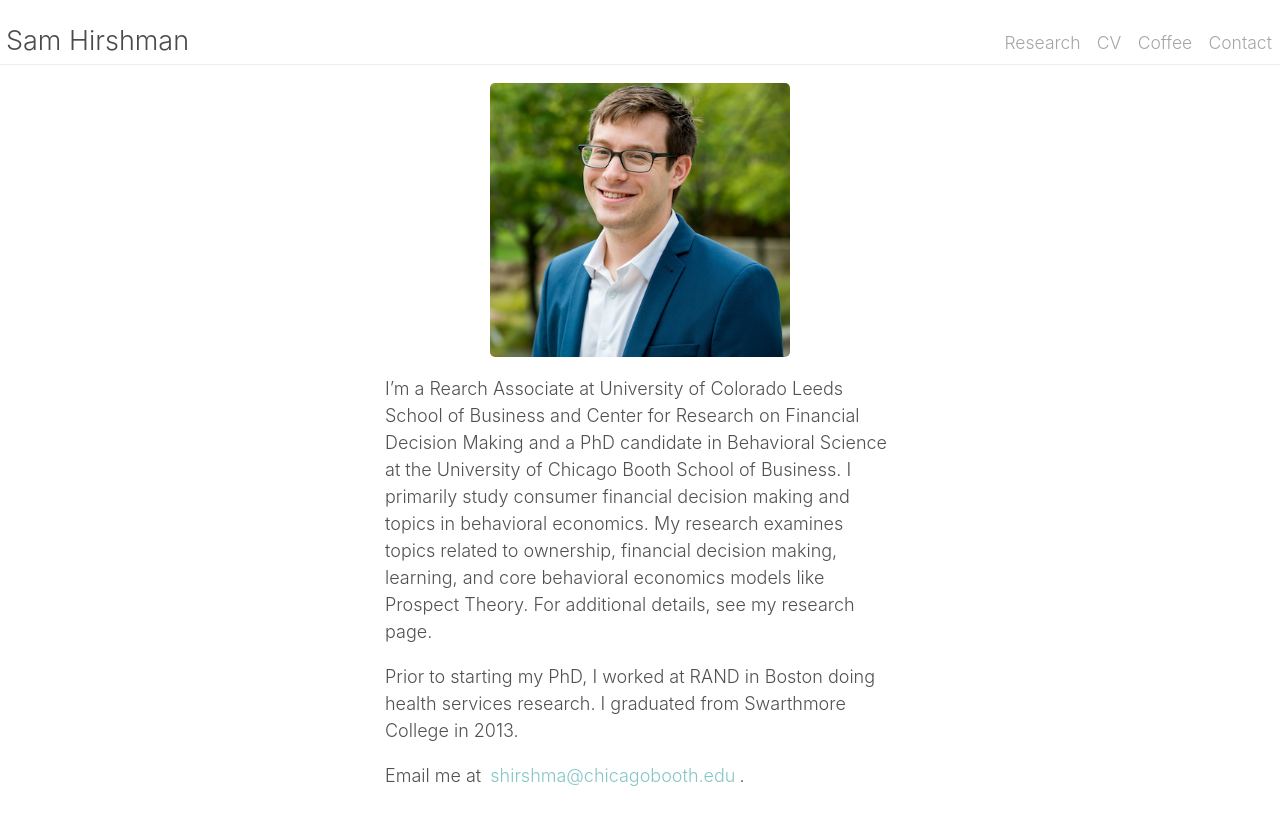
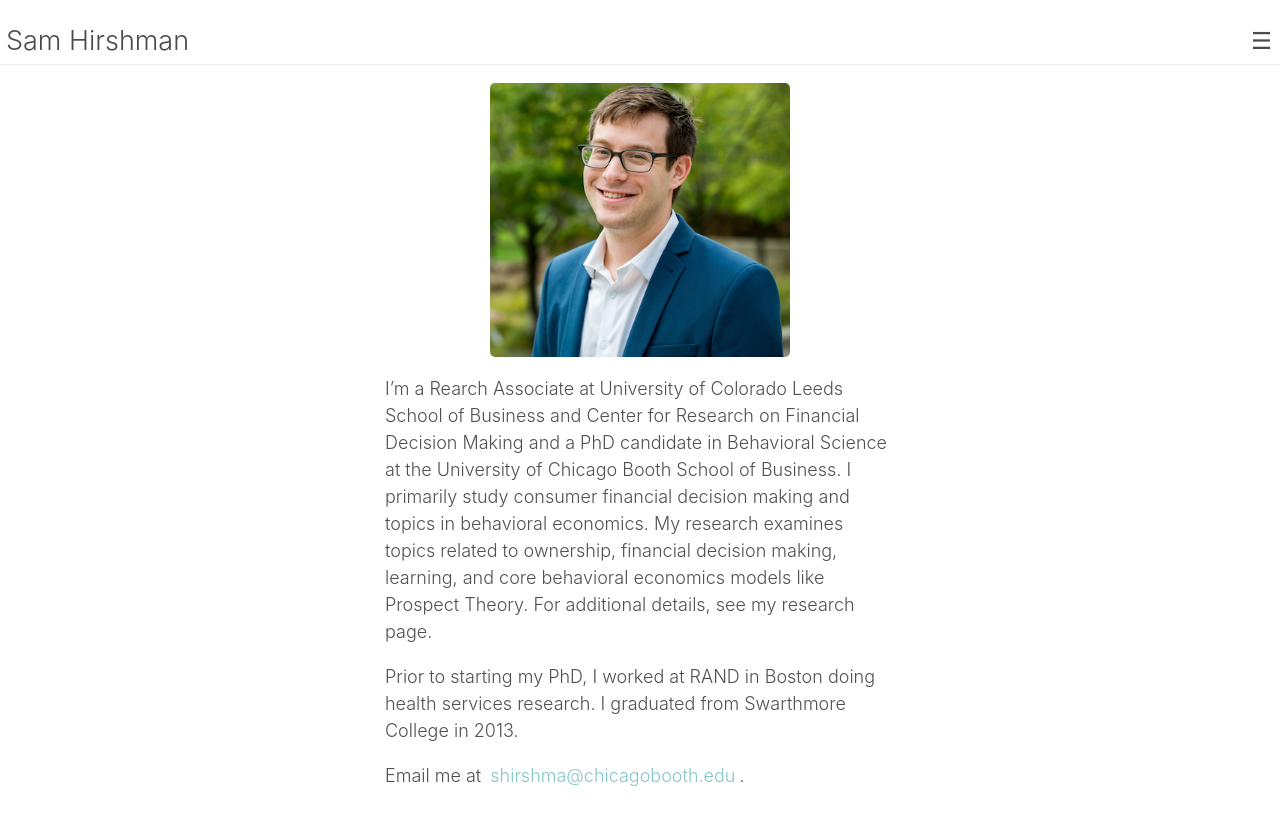
Before and after one commit to shirshma/shirshma.github.io, a Jekyll site: the page built from index.md, in a window 1280 px wide. Shown: the top 825 px of the page. Built offline with Jekyll 4.4.1, drawn with Linux system fonts in a browser that asks for light colours.

Commit message:
Update _variables.scss

```diff
--- a/_sass/_variables.scss
+++ b/_sass/_variables.scss
@@ -25,7 +25,7 @@ $link-color: $blue;
 
 $border-color: #e5e5e5;
 
-$large-breakpoint: 50em;
+$large-breakpoint: 80em;
 $large-font-size: 18px;
 
 $code-font-family: Menlo, Monaco, "Courier New", monospace;
```
